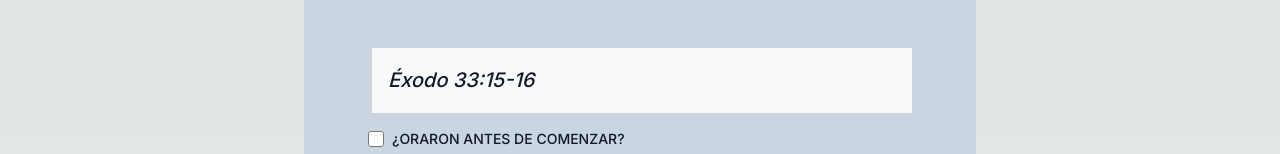
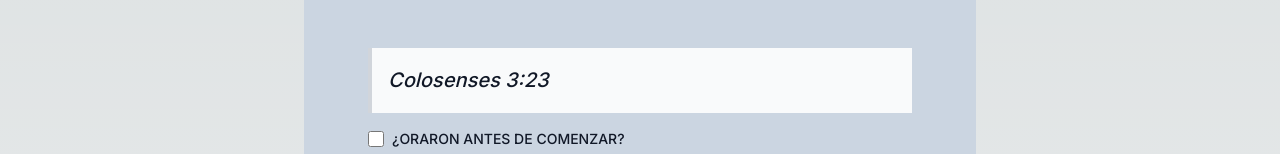
Before and after one commit to ortizvictorw/transmision-iepe, a Next.js app: page /checklist in a window 1280 px wide. Shown: the part 580-734 px from the top of the page. Built offline with nearby package versions, Linux system fonts and the light colour scheme; no server answers.

Commit message:
modify-verse

```diff
--- a/src/app/checklist/page.tsx
+++ b/src/app/checklist/page.tsx
@@ -83,7 +83,7 @@ export default function CheckList() {
         <h1 className="font-bold mx-auto mt-16 mb-7 uppercase">ANTES DE COMENZAR</h1>
         <div className="w-full  px-3">
           <blockquote className="p-4 my-4 border-l-4 border-gray-300 bg-gray-50 dark:border-gray-500 dark:bg-gray-800">
-            <p className="text-xl italic font-medium leading-relaxed text-gray-900 dark:text-white">Éxodo 33:15-16</p>
+            <p className="text-xl italic font-medium leading-relaxed text-gray-900 dark:text-white">Colosenses 3:23</p>
           </blockquote>
 
           <div className="flex items-center mb-6">
```
